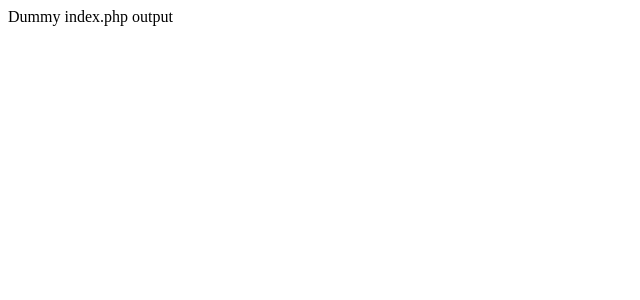
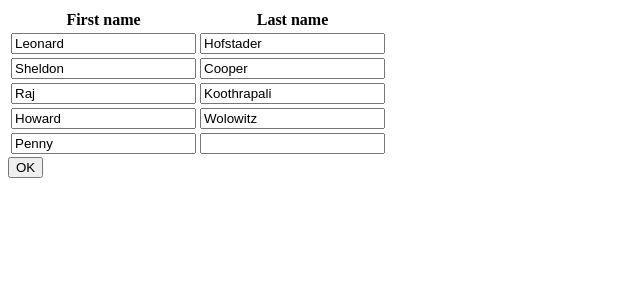
Before and after one commit to NicParry/SimpleFormExample, a PHP site: page / in a window 1280 px wide. Shown: the top 300 px of the page, without its empty margins (0-640 px from the left). Run offline with PHP 8.4, Linux system fonts and the light colour scheme.

Commit message:
Test form is displayed through controller and template

```diff
--- /dev/null
+++ b/src/Controller/BasicController.php
@@ -0,0 +1,12 @@
+<?php
+
+namespace SimpleForm\Controller;
+
+
+class BasicController
+{
+    public function formAction()
+    {
+        include(ROOT . DS . 'src' . DS . 'views' . DS . 'basic-input-form.php');
+    }
+}
--- /dev/null
+++ b/src/views/basic-input-form.php
@@ -0,0 +1,56 @@
+<html>
+<head>
+
+</head>
+<body>
+<form method="post">
+    <table>
+        <tr>
+            <th>First name</th>
+            <th>Last name</th>
+        </tr>
+        <tr>
+            <td>
+                <input type="text" name="people[][firstname]" value="Leonard" />
+            </td>
+            <td>
+                <input type="text" name="people[][surname]" value="Hofstader" />
+            </td>
+        </tr>
+        <tr>
+            <td>
+                <input type="text" name="people[][firstname]" value="Sheldon" />
+            </td>
+            <td>
+                <input type="text" name="people[][surname]" value="Cooper" />
+            </td>
+        </tr>
+        <tr>
+            <td>
+                <input type="text" name="people[][firstname]" value="Raj" />
+            </td>
+            <td>
+                <input type="text" name="people[][surname]" value="Koothrapali" />
+            </td>
+        </tr>
+        <tr>
+            <td>
+                <input type="text" name="people[][firstname]" value="Howard" />
+            </td>
+            <td>
+                <input type="text" name="people[][surname]" value="Wolowitz" />
+            </td>
+        </tr>
+        <tr>
+            <td>
+                <input type="text" name="people[][firstname]" value="Penny" />
+            </td>
+            <td>
+                <input type="text" name="people[][surname]" value="" />
+            </td>
+        </tr>
+    </table>
+    <input type="submit" value="OK" />
+</form>
+</body>
+</html>
--- a/web/index.php
+++ b/web/index.php
@@ -1,8 +1,11 @@
 <?php
+
+use SimpleForm\Controller\BasicController;
 
 define('DS', DIRECTORY_SEPARATOR);
 define('ROOT', dirname(dirname(__FILE__)));
 
 require_once(ROOT . DS . 'vendor' . DS . 'autoload.php');
 
-echo "Dummy index.php output";
+$controller = new BasicController();
+$controller->formAction();
```
Also changed, not shown: src/Tests/BasicTest.php (+3 -4 lines).
